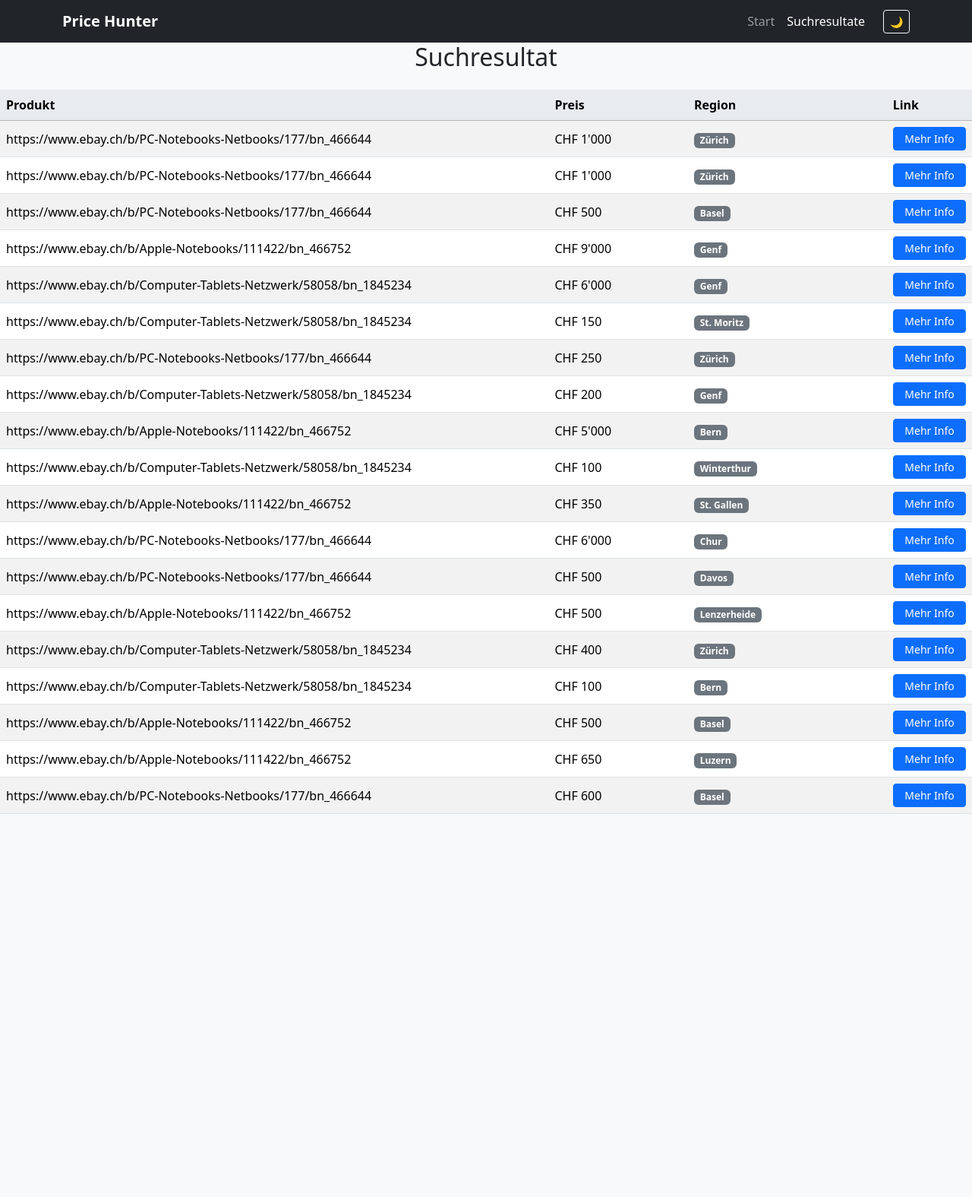
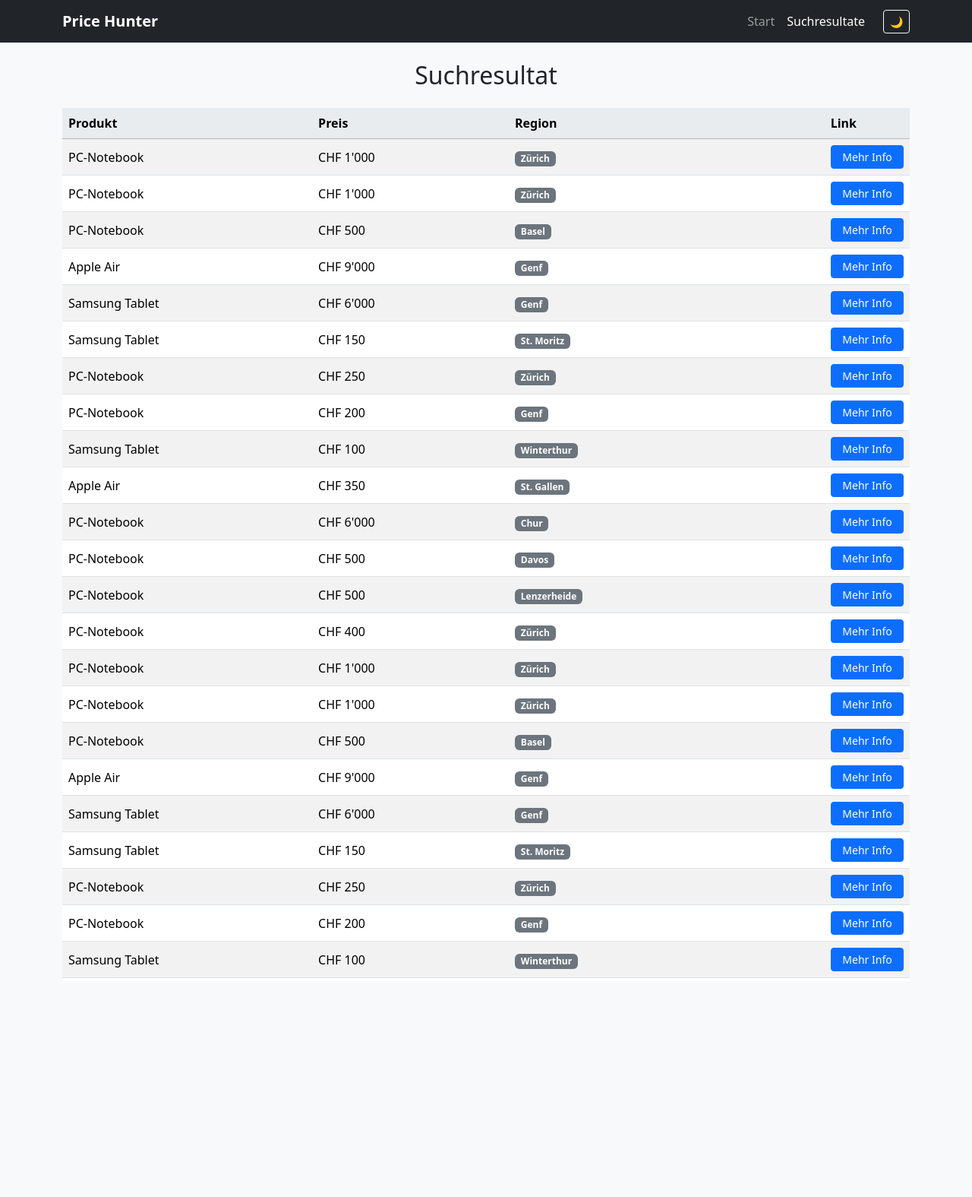
Before and after one commit to Andh2024/data_scraper_project_frontend, a Flask app: page /suchresultat in a window 1280 px wide. Shown: the top 1575 px of the page at 76% size. Run offline with Flask 3, Linux system fonts and the light colour scheme.

Commit message:
Änderungen bei View "Suchresultat_total": Datenbezug aus separatem File + Integration Container in View für optimalere Darstellung

```diff
--- a/app.py
+++ b/app.py
@@ -11,11 +11,19 @@
 app = Flask(__name__)
 app.secret_key = os.environ.get("SECRET_KEY", "dev-secret-change-me")
 
+# ===== Input Daten =====
+
 BASE_DIR = Path(__file__).resolve().parent
 CSV_PATH = BASE_DIR / "data.csv"
 REGION_COLOR_FILE = BASE_DIR / "region_colors.json"
 
 CSV_FIELDS = ["Produkt", "Preis", "Region", "Link"]
+
+# ===== Output Daten =====
+
+CSV_DATA_PATH = Path("data_output.csv")
+CSV_DATA_PATH = BASE_DIR / "data_output.csv"
+CSV_DATA_FIELDS = ["Produkt", "Link", "Preis", "Region"]
 
 
 # -----------------------------------------------------------------------------
@@ -45,22 +53,30 @@
         )
 
 
-def load_rows_for_table() -> List[Dict[str, Any]]:
-    """Lädt alle Zeilen aus der CSV als Liste von Dicts."""
-    ensure_csv_with_header()
-    rows: List[Dict[str, Any]] = []
-    with CSV_PATH.open("r", newline="", encoding="utf-8") as f:
+def load_rows_for_table():
+    """Liest CSV und liefert Zeilen im Format für die Tabelle (zeile.*)."""
+    if not CSV_DATA_PATH.exists() or CSV_DATA_PATH.stat().st_size == 0:
+        return []
+    rows = []
+    with CSV_DATA_PATH.open("r", newline="", encoding="utf-8") as f:
         reader = csv.DictReader(f)
         for r in reader:
+            produkt = (r.get("Produkt") or "").strip()
+            preis = (r.get("Preis") or "").strip()
+            region = (r.get("Region") or "").strip()
+            produkt_url = (r.get("Link") or "").strip()
             rows.append(
                 {
-                    "produkt": r.get("Produkt", ""),
-                    "preis": r.get("Preis", ""),
-                    "region": r.get("Region", ""),
-                    "link": r.get("Link", "") or r.get("Produkt", ""),
+                    "produkt": produkt,
+                    "preis": preis,
+                    "region": region,
+                    "link": produkt_url,
                 }
             )
     return rows
+
+
+# =========================
 
 
 # -----------------------------------------------------------------------------
--- a/data.csv
+++ b/data.csv
@@ -18,3 +18,7 @@
 https://www.ebay.ch/b/Apple-Notebooks/111422/bn_466752,500,Basel,
 https://www.ebay.ch/b/Apple-Notebooks/111422/bn_466752,650,Luzern,
 https://www.ebay.ch/b/PC-Notebooks-Netbooks/177/bn_466644,600,Basel,
+https://www.ebay.ch/b/Apple-Notebooks/111422/bn_466752,5000,Basel-Stadt,
+https://www.ebay.ch/b/Computer-Tablets-Netzwerk/58058/bn_1845234,2000,St. Gallen,
+https://www.ebay.ch/b/Apple-Notebooks/111422/bn_466752,9900,Altstetten,
+https://www.ebay.ch/b/Apple-Notebooks/111422/bn_466752,2500,Davos,
--- /dev/null
+++ b/data_output.csv
@@ -0,0 +1,29 @@
+Produkt,Link,Preis,Region
+PC-Notebook,https://www.ebay.ch/b/PC-Notebooks-Netbooks/177/bn_466644,1000,Zürich
+PC-Notebook,https://www.ebay.ch/b/PC-Notebooks-Netbooks/177/bn_466644,1000,Zürich
+PC-Notebook,https://www.ebay.ch/b/PC-Notebooks-Netbooks/177/bn_466644,500,Basel
+Apple Air,https://www.ebay.ch/b/Apple-Notebooks/111422/bn_466752,9000,Genf
+Samsung Tablet,https://www.ebay.ch/b/Computer-Tablets-Netzwerk/58058/bn_1845234,6000,Genf
+Samsung Tablet,https://www.ebay.ch/b/Computer-Tablets-Netzwerk/58058/bn_1845234,150,St. Moritz
+PC-Notebook,https://www.ebay.ch/b/PC-Notebooks-Netbooks/177/bn_466644,250,Zürich
+PC-Notebook,https://www.ebay.ch/b/Computer-Tablets-Netzwerk/58058/bn_1845234,200,Genf
+Samsung Tablet,https://www.ebay.ch/b/Computer-Tablets-Netzwerk/58058/bn_1845234,100,Winterthur
+Apple Air,https://www.ebay.ch/b/Apple-Notebooks/111422/bn_466752,350,St. Gallen,https://www.ebay.ch/b/Apple-Notebooks/111422/bn_466752
+PC-Notebook,https://www.ebay.ch/b/PC-Notebooks-Netbooks/177/bn_466644,6000,Chur,https://www.ebay.ch/b/PC-Notebooks-Netbooks/177/bn_466644
+PC-Notebook,https://www.ebay.ch/b/PC-Notebooks-Netbooks/177/bn_466644,500,Davos,
+PC-Notebook,https://www.ebay.ch/b/Apple-Notebooks/111422/bn_466752,500,Lenzerheide,
+PC-Notebook,https://www.ebay.ch/b/Computer-Tablets-Netzwerk/58058/bn_1845234,400,Zürich,
+PC-Notebook,https://www.ebay.ch/b/PC-Notebooks-Netbooks/177/bn_466644,1000,Zürich
+PC-Notebook,https://www.ebay.ch/b/PC-Notebooks-Netbooks/177/bn_466644,1000,Zürich
+PC-Notebook,https://www.ebay.ch/b/PC-Notebooks-Netbooks/177/bn_466644,500,Basel
+Apple Air,https://www.ebay.ch/b/Apple-Notebooks/111422/bn_466752,9000,Genf
+Samsung Tablet,https://www.ebay.ch/b/Computer-Tablets-Netzwerk/58058/bn_1845234,6000,Genf
+Samsung Tablet,https://www.ebay.ch/b/Computer-Tablets-Netzwerk/58058/bn_1845234,150,St. Moritz
+PC-Notebook,https://www.ebay.ch/b/PC-Notebooks-Netbooks/177/bn_466644,250,Zürich
+PC-Notebook,https://www.ebay.ch/b/Computer-Tablets-Netzwerk/58058/bn_1845234,200,Genf
+Samsung Tablet,https://www.ebay.ch/b/Computer-Tablets-Netzwerk/58058/bn_1845234,100,Winterthur
+Apple Air,https://www.ebay.ch/b/Apple-Notebooks/111422/bn_466752,350,St. Gallen,https://www.ebay.ch/b/Apple-Notebooks/111422/bn_466752
+PC-Notebook,https://www.ebay.ch/b/PC-Notebooks-Netbooks/177/bn_466644,6000,Chur,https://www.ebay.ch/b/PC-Notebooks-Netbooks/177/bn_466644
+PC-Notebook,https://www.ebay.ch/b/PC-Notebooks-Netbooks/177/bn_466644,500,Davos,
+PC-Notebook,https://www.ebay.ch/b/Apple-Notebooks/111422/bn_466752,500,Lenzerheide,
+PC-Notebook,https://www.ebay.ch/b/Computer-Tablets-Netzwerk/58058/bn_1845234,400,Zürich,
--- a/templates/suchresultat_total.html
+++ b/templates/suchresultat_total.html
@@ -1,6 +1,10 @@
 {% extends "base.html" %}
 {% block title %}Suchresultat – Price Hunter{% endblock %}
 {% block content %}
+
+
+<div class="container-sm">
+<br>
 <h2 class="text-center mb-4">Suchresultat</h2>
 
 <div class="table-responsive results-wrap">
@@ -48,4 +52,5 @@
         </tbody>
     </table>
 </div>
+</div>
 {% endblock %}
```
